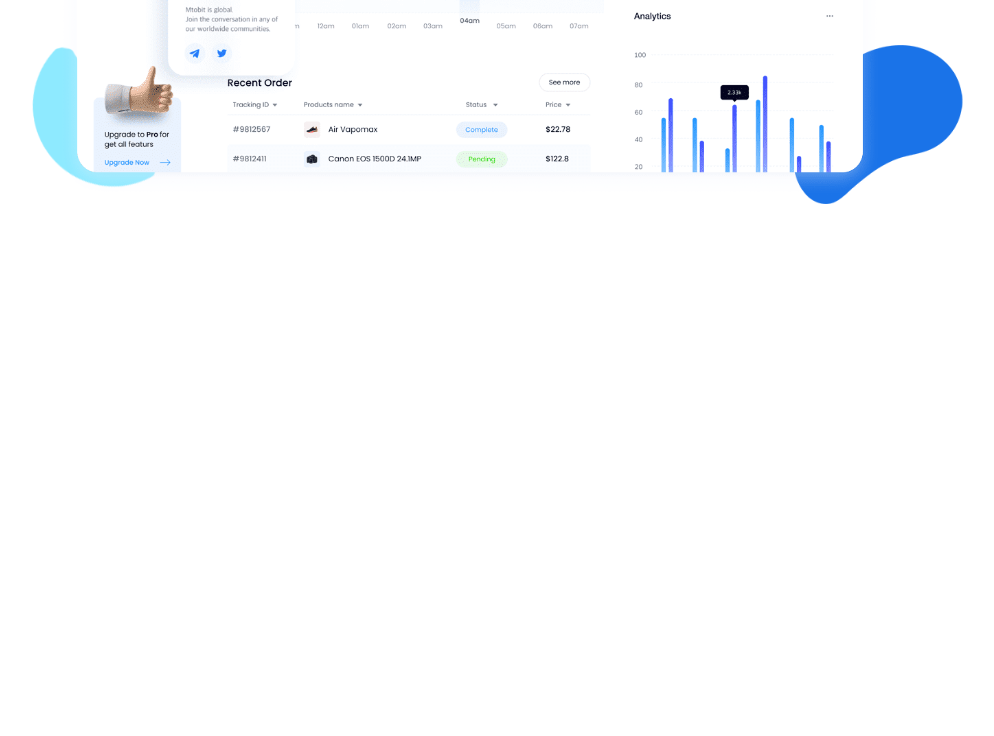
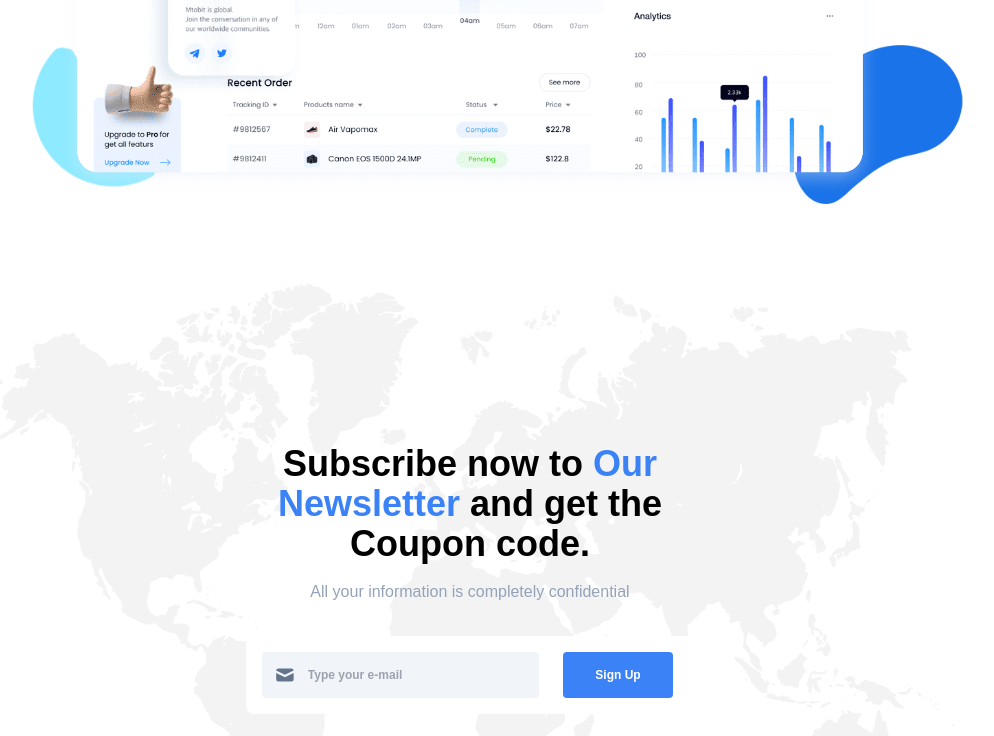
Before and after one commit to konishiyama/afinmarkets, a Next.js app: page /en in a window 1280 px wide. Shown: the part 1334-2070 px from the top of the page, without its empty margins (170-1164 px from the left). Built offline with nearby package versions, Linux system fonts and the light colour scheme.

Commit message:
Join base

```diff
--- /dev/null
+++ b/src/app/[lang]/components/Join.tsx
@@ -0,0 +1,73 @@
+"use client";
+
+import Link from "next/link";
+import Image from "next/image";
+import { type Locale } from "../../../i18n-config";
+import Layout from "./Layout";
+import SectionContainer from "./SectionContainer";
+import bgImage from "/public/images/blob.svg";
+
+interface Dictionary {
+  Product: string;
+  Features: string;
+  Team: string;
+  JoinUs: string;
+}
+
+interface JoinProps {
+  join_props: Dictionary;
+  lang: Locale;
+}
+
+const Join = ({ join_props, lang }: JoinProps) => {
+  return (
+    <Layout>
+      <div
+        id="JoinUs"
+        className="py-20 bg-top bg-no-repeat"
+        style={{
+          backgroundImage: `url(${bgImage.src})`,
+        }}
+      >
+        <div className="relative py-20 px-4 lg:p-20">
+          <div className="max-w-lg mx-auto text-center">
+            <h2 className="mb-4 text-3xl lg:text-4xl font-bold font-heading wow animate__animated animate__fadeIn">
+              <span className="">Subscribe now to </span>
+              <span className="text-blue-500">Our Newsletter </span>
+              <span className="">and get the Coupon code.</span>
+            </h2>
+            <p className="mb-8 text-blueGray-400 wow animate__animated animate__fadeIn">
+              All your information is completely confidential
+            </p>
+            <div className="p-4 bg-white rounded-lg flex flex-wrap max-w-md mx-auto wow animate__animated animate__fadeIn">
+              <div className="flex w-full md:w-2/3 px-3 mb-3 md:mb-0 md:mr-6 bg-blueGray-100 rounded">
+                <svg
+                  className="h-6 w-6 my-auto text-blueGray-500"
+                  xmlns="http://www.w3.org/2000/svg"
+                  viewBox="0 0 20 20"
+                  fill="currentColor"
+                >
+                  <path d="M2.003 5.884L10 9.882l7.997-3.998A2 2 0 0016 4H4a2 2 0 00-1.997 1.884z"></path>
+                  <path d="M18 8.118l-8 4-8-4V14a2 2 0 002 2h12a2 2 0 002-2V8.118z"></path>
+                </svg>
+                <input
+                  className="w-full pl-3 py-4 text-xs text-blueGray-400 font-semibold leading-none bg-blueGray-100 outline-none"
+                  type="text"
+                  placeholder="Type your e-mail"
+                ></input>
+              </div>
+              <button
+                className="w-full md:w-auto py-4 px-8 text-xs text-white font-semibold leading-none bg-blue-500 hover:bg-blue-700 rounded"
+                type="submit"
+              >
+                Sign Up
+              </button>
+            </div>
+          </div>
+        </div>
+      </div>
+    </Layout>
+  );
+};
+
+export default Join;
--- a/src/app/[lang]/page.tsx
+++ b/src/app/[lang]/page.tsx
@@ -1,9 +1,9 @@
 import { getDictionary } from "../../get-dictionary";
 import { Locale } from "../../i18n-config";
-import LocaleSwitcher from "./components/LocaleSwitcher";
 import Header from "./components/Header";
 import Cover from "./components/Cover";
 import Product from "./components/Product";
+import Join from "./components/Join";
 
 export default async function IndexPage({
   params: { lang },
@@ -17,156 +17,7 @@ export default async function IndexPage({
       <Header header_props={dictionary.header_props} lang={lang} />
       <Cover cover_props={dictionary.cover_props} lang={lang} />
       <Product product_props={dictionary.product_props} lang={lang} />
-      <br></br>
-      <br></br>
-      <br></br>
-      <br></br>
-      <br></br>
-      <br></br>
-      <br></br>
-      <br></br>
-      <br></br>
-      <br></br>
-      <br></br>
-      <br></br>
-      <br></br>
-      <br></br>
-      <br></br>
-      <br></br>
-      <br></br>
-      <br></br>
-      <br></br>
-      <br></br>
-      <br></br>
-      <br></br>
-      <br></br>
-      <br></br>
-      <br></br>
-      <br></br>
-      <br></br>
-      <br></br>
-      <br></br>
-      <br></br>
-      <br></br>
-      <br></br>
-      <br></br>
-      <br></br>
-      <br></br>
-      <br></br>
-      <br></br>
-      <br></br>
-      <br></br>
-      <br></br>
-      <br></br>
-      <br></br>
-      <br></br>
-      <br></br>
-      <br></br>
-      <br></br>
-      <br></br>
-      <br></br>
-      <br></br>
-      <br></br>
-      <br></br>
-      <br></br>
-      <br></br>
-      <br></br>
-      <br></br>
-      <br></br>
-      <br></br>
-      <br></br>
-      <br></br>
-      <br></br>
-      <br></br>
-      <br></br>
-      <br></br>
-      <br></br>
-      <br></br>
-      <br></br>
-      <br></br>
-      <br></br>
-      <br></br>
-      <br></br>
-      <br></br>
-      <br></br>
-      <br></br>
-      <br></br>
-      <br></br>
-      <br></br>
-      <br></br>
-      <br></br>
-      <br></br>
-      <br></br>
-      <br></br>
-      <br></br>
-      <br></br>
-      <br></br>
-      <br></br>
-      <br></br>
-      <br></br>
-      <br></br>
-      <br></br>
-      <br></br>
-      <br></br>
-      <br></br>
-      <br></br>
-      <br></br>
-      <br></br>
-      <br></br>
-      <br></br>
-      <br></br>
-      <br></br>
-      <br></br>
-      <br></br>
-      <br></br>
-      <br></br>
-      <br></br>
-      <br></br>
-      <br></br>
-      <br></br>
-      <br></br>
-      <br></br>
-      <br></br>
-      <br></br>
-      <br></br>
-      <br></br>
-      <br></br>
-      <br></br>
-      <br></br>
-      <br></br>
-      <br></br>
-      <br></br>
-      <br></br>
-      <br></br>
-      <br></br>
-      <br></br>
-      <br></br>
-      <br></br>
-      <br></br>
-      <br></br>
-      <br></br>
-      <br></br>
-      <br></br>
-      <br></br>
-      <br></br>
-      <br></br>
-      <br></br>
-      <br></br>
-      <br></br>
-      <br></br>
-      <br></br>
-      <br></br>
-      <br></br>
-      <br></br>
-      <br></br>
-      <br></br>
-      <br></br>
-      <br></br>
-      <br></br>
-      <br></br>
-      <div id="Product">
-        <p>product</p>
-      </div>
+      <Join join_props={dictionary.join_props} lang={lang} />
     </main>
   );
 }
--- a/src/dictionaries/en.json
+++ b/src/dictionaries/en.json
@@ -16,5 +16,11 @@
     "Features": "特徴",
     "Team": "チーム",
     "JoinUs": "コンタクト"
+  },
+  "join_props": {
+    "Product": "概要",
+    "Features": "特徴",
+    "Team": "チーム",
+    "JoinUs": "コンタクト"
   }
 }
--- a/src/dictionaries/ja.json
+++ b/src/dictionaries/ja.json
@@ -16,5 +16,11 @@
     "Features": "特徴",
     "Team": "チーム",
     "JoinUs": "コンタクト"
+  },
+  "join_props": {
+    "Product": "概要",
+    "Features": "特徴",
+    "Team": "チーム",
+    "JoinUs": "コンタクト"
   }
 }
--- a/src/dictionaries/ko.json
+++ b/src/dictionaries/ko.json
@@ -16,5 +16,11 @@
     "Features": "特徴",
     "Team": "チーム",
     "JoinUs": "コンタクト"
+  },
+  "join_props": {
+    "Product": "概要",
+    "Features": "特徴",
+    "Team": "チーム",
+    "JoinUs": "コンタクト"
   }
 }
--- a/src/dictionaries/zh.json
+++ b/src/dictionaries/zh.json
@@ -16,5 +16,11 @@
     "Features": "特徴",
     "Team": "チーム",
     "JoinUs": "コンタクト"
+  },
+  "join_props": {
+    "Product": "概要",
+    "Features": "特徴",
+    "Team": "チーム",
+    "JoinUs": "コンタクト"
   }
 }
```
Also changed, not shown: public/images/blob.svg (added).
